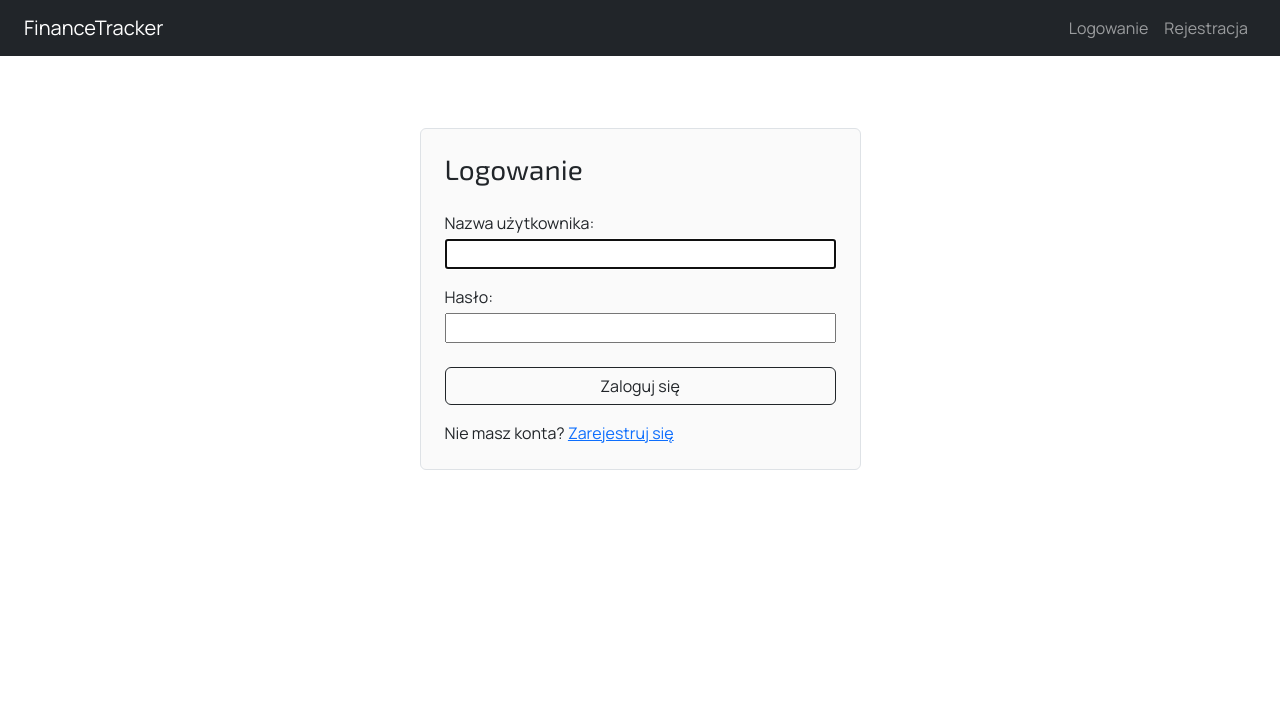
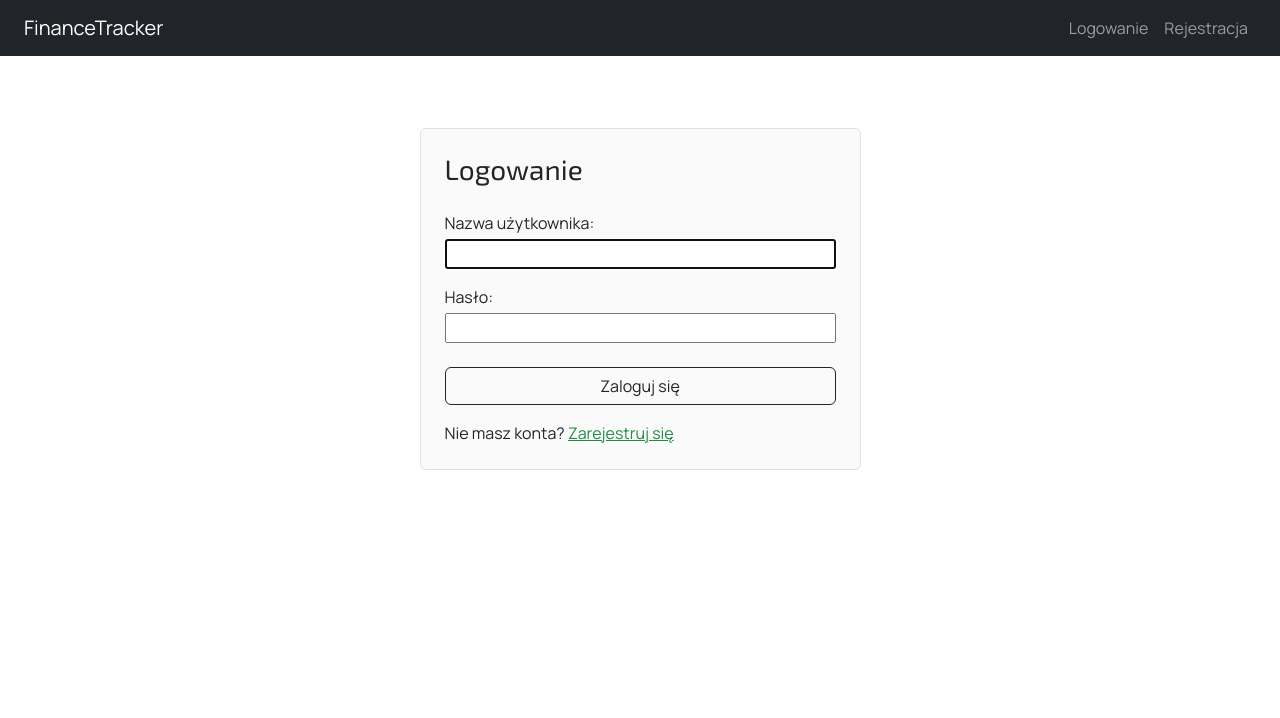
Before and after one commit to stasiekkneller-skwebs/KaizenFinTracker, a Django app: page /users/login/ in a window 1280 px wide. Shown: the top 718 px of the page. Run offline with Django 5.2, Linux system fonts and the light colour scheme.

Commit message:
Dodałem kolory globalne za pomocą zmiennych

```diff
--- a/static/css/style.css
+++ b/static/css/style.css
@@ -1,3 +1,9 @@
+:root {
+    --bs-primary: #005a32;
+    --link-color: #238b45;
+    --gray-bg: #fafafa;
+}
+
 h1, h2, h3 {
     font-family: 'Exo 2', sans-serif;
 }
@@ -7,8 +13,12 @@ body {
     font-family: 'Manrope', sans-serif;
 }
 
+a{
+    color: var(--link-color);
+}
+
 .card-auth {
-    background-color: #fafafa;
+    background-color: var(--gray-bg);
 }
 
 .form-auth p {
```
